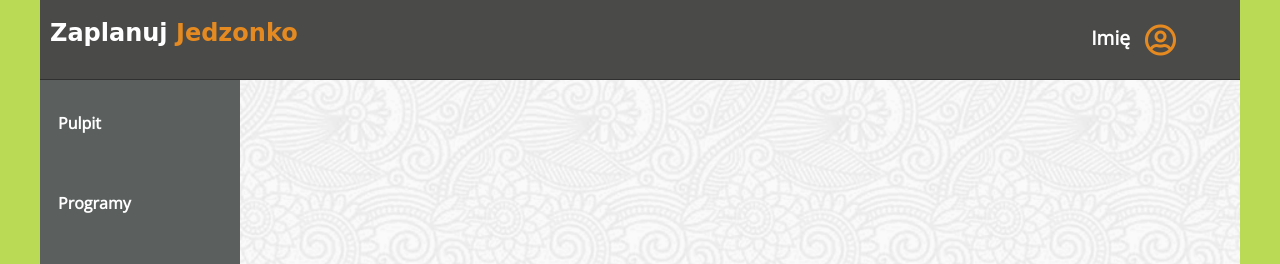
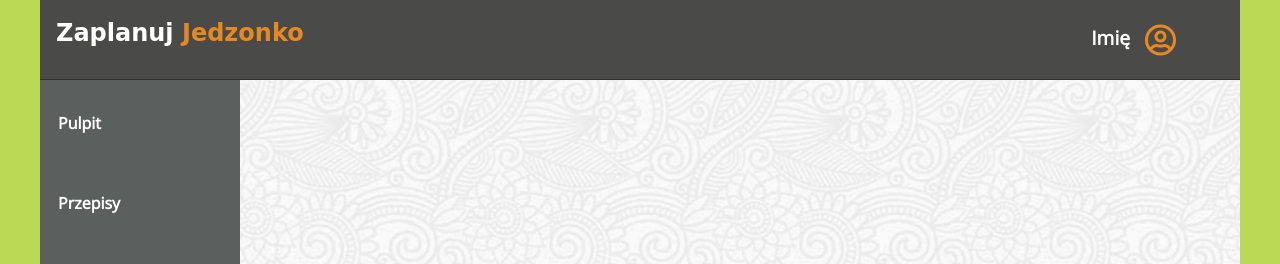
Before and after one commit to AgataSroka/Project_SCRUM, a website: page development/app.html in a window 1280 px wide. Shown: the top 264 px of the page. Drawn offline with nearby package versions, Linux system fonts and the light colour scheme; files that its build step writes are made by us from their sources; a web font is replaced by a local one.

Commit message:
poprawiony margines

```diff
--- a/development/app.html
+++ b/development/app.html
@@ -16,16 +16,16 @@
     </header>-->
     <section class="container">
       <div class="row">
-        <div class="header col-18">
+        <header class="header">
           <h1>Zaplanuj <span>Jedzonko</span></h1>
           <a>Imię <i class="far fa-user-circle"></i></a>
-        </div>
+        </header>
       </div>
       <div class="row">
         <div class="left col-3">
           <ul>
             <li><a href="#">Pulpit</a></li>
-            <li><a href="#">Programy</a></li>
+            <li><a href="#">Przepisy</a></li>
             <li><a href="#">Plany</a></li>
           </ul>
         </div>
--- a/development/scss/app.scss
+++ b/development/scss/app.scss
@@ -47,6 +47,7 @@ $cols:18;
   h1{
     font-family: 'Charmonman', cursive;
     padding-top:1.2rem;
+    padding-left:1rem;
     font-size:1.5rem;
     color:white;
     span{
```
